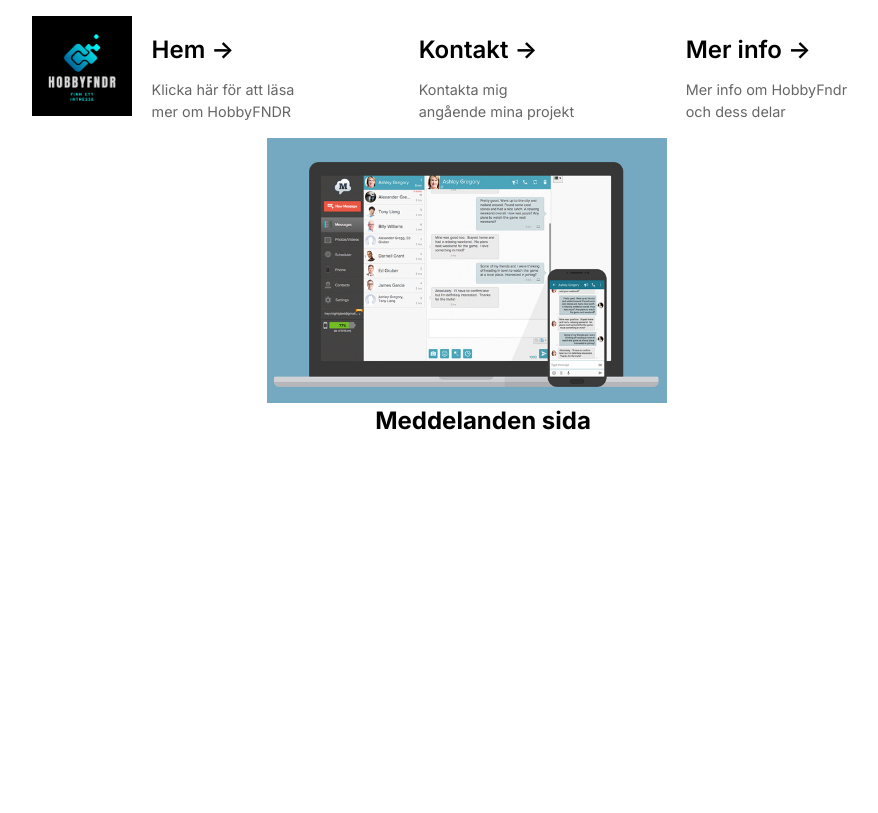
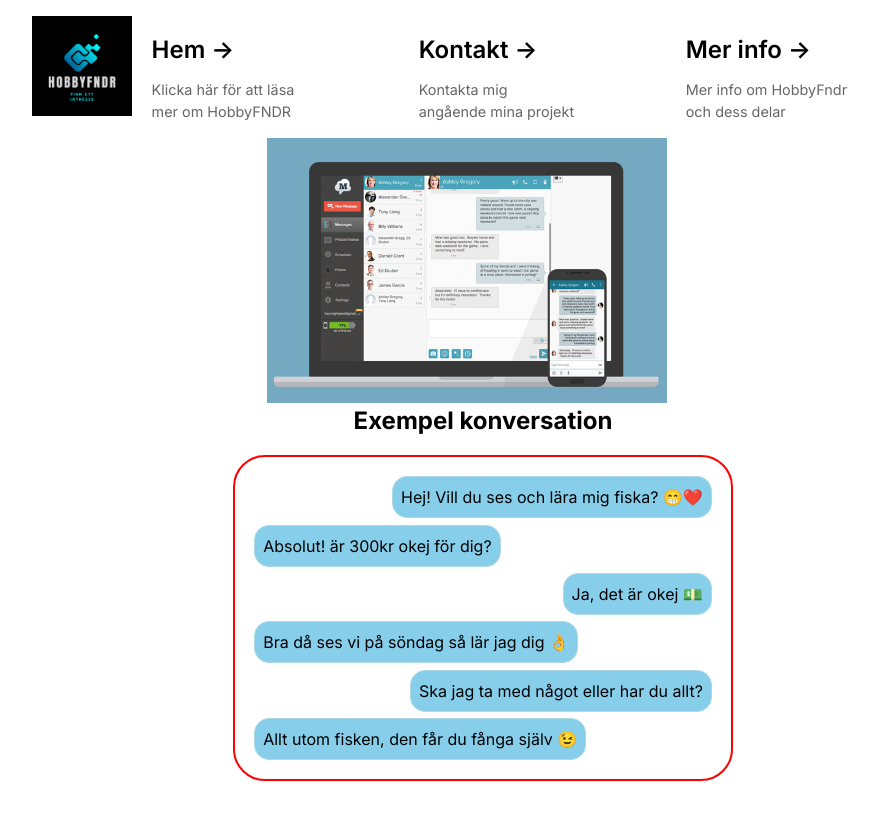
Before and after one commit to dennan141/HobbyFNDR-kade23kt, a Next.js app: page /tools/messages in a window 1280 px wide. Shown: the whole page, without its empty margins (157-1035 px from the left). Built offline with nearby package versions, Linux system fonts and the light colour scheme.

Commit message:
Finished messages

```diff
--- a/src/Components/Navigation/Navigation.js
+++ b/src/Components/Navigation/Navigation.js
@@ -31,7 +31,6 @@ export default function Navigation() {
           width={100}
           height={100}
           priority
-          Link
         />
       </Link>
 
--- a/src/Components/Posts/Posts.module.css
+++ b/src/Components/Posts/Posts.module.css
@@ -0,0 +1,4 @@
+.singlePost{
+    border: 1px;
+    border-color: aliceblue;
+}
--- a/src/app/globals.css
+++ b/src/app/globals.css
@@ -62,20 +62,6 @@ body {
   /* 2 */
 }
 
-/*
-1. Add the correct height in Firefox.
-2. Correct the inheritance of border color in Firefox. (https://bugzilla.mozilla.org/show_bug.cgi?id=190655)
-3. Ensure horizontal rules are visible by default.
-*/
-
-hr {
-  height: 0;
-  /* 1 */
-  color: inherit;
-  /* 2 */
-  border-top-width: 1px;
-  /* 3 */
-}
 
 /*
 Add the correct text decoration in Chrome, Edge, and Safari.
@@ -86,14 +72,6 @@ abbr:where([title]) {
           text-decoration: underline dotted;
 }
 
-/*
-Remove the default font size and weight for headings.
-*/
-
-
-/*
-Reset links to optimize for opt-in styling instead of opt-out.
-*/
 
 a {
   color: inherit;
@@ -164,14 +142,6 @@ sup {
 3. Remove gaps between table borders by default.
 */
 
-table {
-  text-indent: 0;
-  /* 1 */
-  border-color: inherit;
-  /* 2 */
-  border-collapse: collapse;
-  /* 3 */
-}
 
 /*
 1. Change the font styles in all browsers.
--- a/src/app/tools/messages/messages.module.css
+++ b/src/app/tools/messages/messages.module.css
@@ -3,3 +3,31 @@
   float: left;
   margin-right: 2rem;
 }
+
+.messageContainer{
+  width: 500px;
+  display: flex;
+  flex-direction: column;
+  margin: 1rem;
+  padding: 1rem;
+  border: solid red;
+  border-width: 2px;
+  border-radius: 2rem;
+}
+
+.message {
+  border: solid lightblue;
+  background-color: skyblue;
+  padding: 0.5rem;
+  border-width: 1px;
+  border-radius: 15px;
+  margin: 0.2rem;
+}
+
+.rightMessage{
+  align-self: flex-end;
+}
+
+.leftMessage {
+  align-self: flex-start;
+}
--- a/src/app/tools/messages/page.js
+++ b/src/app/tools/messages/page.js
@@ -12,8 +12,33 @@ export default function ProfilePage() {
         height={300}
         priority
       />
+      <h2>Exempel konversation</h2>
 
-      <h2>Meddelanden sida</h2>
+      {/* // * Exemepel konversation */}
+
+      <div className={styles.messageContainer}>
+        <p className={styles.rightMessage + " " + styles.message}>
+          Hej! Vill du ses och lära mig fiska? 😁❤️
+        </p>
+
+        <p className={styles.leftMessage + " " + styles.message}>
+          Absolut! är 300kr okej för dig?
+        </p>
+        <p className={styles.rightMessage + " " + styles.message}>
+          Ja, det är okej 💵
+        </p>
+
+        <p className={styles.leftMessage + " " + styles.message}>
+          Bra då ses vi på söndag så lär jag dig 👌
+        </p>
+        <p className={styles.rightMessage + " " + styles.message}>
+          Ska jag ta med något eller har du allt?
+        </p>
+
+        <p className={styles.leftMessage + " " + styles.message}>
+          Allt utom fisken, den får du fånga själv 😉
+        </p>
+      </div>
     </>
   );
 }
--- a/src/app/tools/posts/page.js
+++ b/src/app/tools/posts/page.js
@@ -1,4 +1,3 @@
-
 import SinglePost from "@/Components/Posts/Posts";
 import styles from "./posts.module.css";
 
@@ -42,14 +41,13 @@ export default function ProfilePage() {
 
       {/* //* This creates the posts "dynamically" */}
       {postsArray.map((post, index) => (
-        <div className={styles.posts}>
-          <SinglePost key={index} title={post.title} body={post.body} />
-        </div>
+        <SinglePost key={index} title={post.title} body={post.body} />
       ))}
     </>
   );
 }
 
+// TODO: Consider implementing
 function randomNumberOfPosts() {
   return Math.ceil(Math.random * 10);
 }
--- a/src/app/tools/tools.module.css
+++ b/src/app/tools/tools.module.css
@@ -4,5 +4,5 @@
 }
 
 .toolsLink:hover{
-    color:  white;
+    color:  lightblue;
 }
```
Also changed, not shown: src/Components/Posts/Posts.js (+5 -4 lines).
